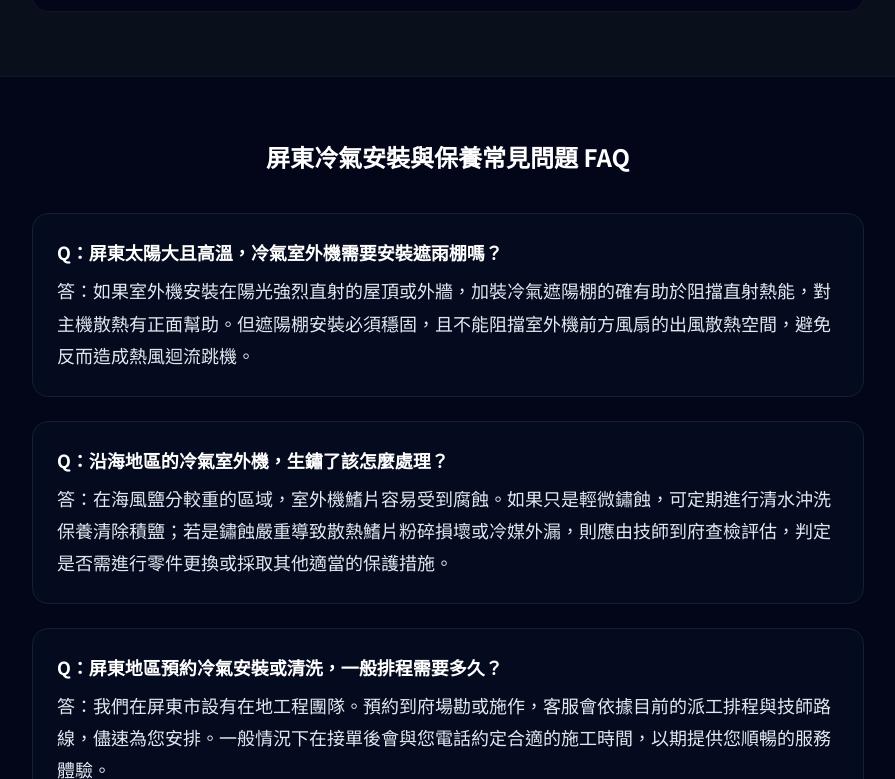
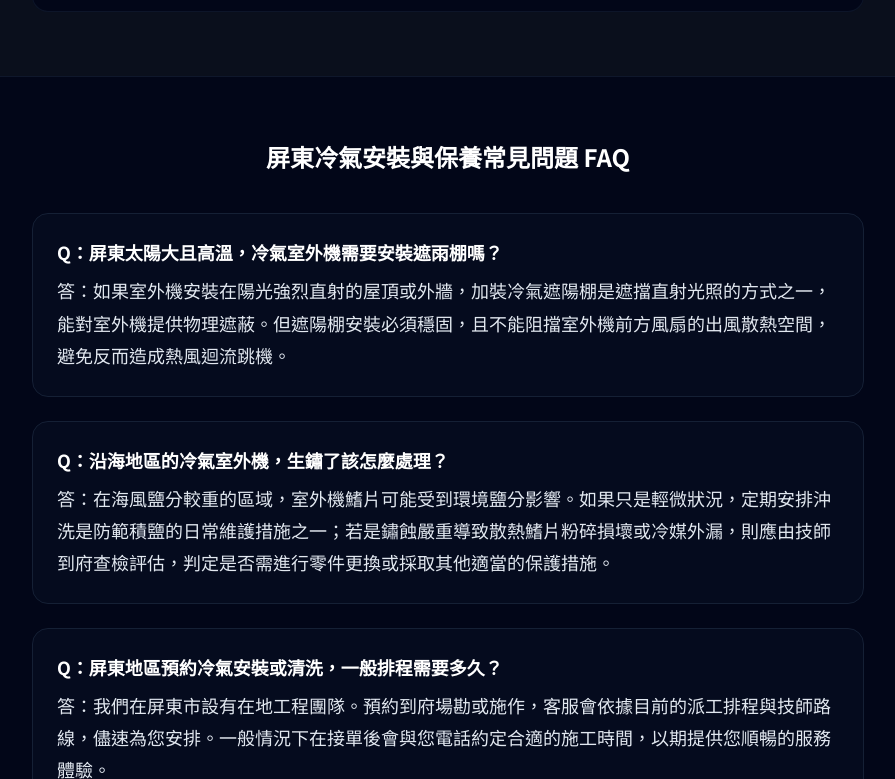
Before and after one commit to t14210184/hanyao, a Next.js app: page /areas/pingtung in a window 1280 px wide. Shown: the part 2079-2858 px from the top of the page, without its empty margins (192-1087 px from the left). Built offline with nearby package versions, Linux system fonts and the light colour scheme.

Commit message:
Fix conservative wording for Pingtung service area page

```diff
--- a/src/app/areas/pingtung/PingtungAreaClient.tsx
+++ b/src/app/areas/pingtung/PingtungAreaClient.tsx
@@ -97,14 +97,14 @@ export default function PingtungAreaClient() {
             <div className="bg-slate-950 p-6 rounded-2xl border border-slate-850/60">
               <h3 className="text-lg font-bold text-white mb-3">1. 南台灣超長日照與高溫曝曬（主機散熱與配管防護）</h3>
               <p>
-                屏東常年氣溫居高不下，室外機若長期處於日光直射的無遮蔽環境下，會使冷媒凝結溫度過高，影響冷房效果。我們技師在安裝時，會優先挑選具有遮陽或散熱良好的安裝位置，並對暴露在強烈陽光下的冷媒銅管外包覆<strong>高耐候抗 UV 保護防護膠帶</strong>，防範保溫棉脆化破損，以有助於減緩冷媒管路老化的風險。
+                屏東常年氣溫居高不下，室外機若長期處於日光直射的無遮蔽環境下，會使冷媒凝結溫度過高，影響冷房效果。我們技師在安裝時，會優先挑選具有遮陽或散熱良好的安裝位置，並對暴露在強烈陽光下的冷媒銅管外包覆<strong>高耐候抗 UV 保護防護膠帶</strong>，防範保溫棉脆化破損，作為防範冷媒管路老化的保護措施之一。
               </p>
             </div>
 
             <div className="bg-slate-950 p-6 rounded-2xl border border-slate-850/60">
               <h3 className="text-lg font-bold text-white mb-3">2. 沿海鹽分腐蝕與強風吹襲（防鏽與白鐵支架固定）</h3>
               <p>
-                屏東擁有漫長的海岸線，部分沿海鄉鎮（如東港、佳冬、林邊、枋寮等）空氣中帶有高鹽分。室外機鰭片若無適當防護，極易生鏽劣化。此外，部分特定區域（如恆春半島）在秋冬季節會受到強烈落山風襲擊。因此，我們在安裝時會特別注重<strong>防鏽處理與加厚白鐵安裝支架</strong>，並使用膨脹螺絲強力固定，是防範主機受風力動搖或墜落的安全維護措施。
+                屏東擁有漫長的海岸線，部分沿海鄉鎮（如東港、佳冬、林邊、枋寮等）空氣中帶有高鹽分。室外機鰭片若無適當防護，可能面臨生鏽與老化考量。此外，部分特定區域（如恆春半島）在秋冬季節會受到強烈落山風襲擊。因此，我們在安裝時會特別注重<strong>防鏽處理與加厚白鐵安裝支架</strong>，並使用膨脹螺絲強力固定，是防範主機受風力動搖或墜落的安全維護措施。
               </p>
             </div>
 
@@ -126,12 +126,12 @@ export default function PingtungAreaClient() {
           <div className="space-y-6">
             <div className="bg-slate-900/30 p-6 rounded-2xl border border-slate-850">
               <h3 className="font-bold text-white mb-2 text-lg">Q：屏東太陽大且高溫，冷氣室外機需要安裝遮雨棚嗎？</h3>
-              <p className="text-slate-200 text-base sm:text-lg leading-[1.8]">答：如果室外機安裝在陽光強烈直射的屋頂或外牆，加裝冷氣遮陽棚的確有助於阻擋直射熱能，對主機散熱有正面幫助。但遮陽棚安裝必須穩固，且不能阻擋室外機前方風扇的出風散熱空間，避免反而造成熱風迴流跳機。</p>
+              <p className="text-slate-200 text-base sm:text-lg leading-[1.8]">答：如果室外機安裝在陽光強烈直射的屋頂或外牆，加裝冷氣遮陽棚是遮擋直射光照的方式之一，能對室外機提供物理遮蔽。但遮陽棚安裝必須穩固，且不能阻擋室外機前方風扇的出風散熱空間，避免反而造成熱風迴流跳機。</p>
             </div>
 
             <div className="bg-slate-900/30 p-6 rounded-2xl border border-slate-850">
               <h3 className="font-bold text-white mb-2 text-lg">Q：沿海地區的冷氣室外機，生鏽了該怎麼處理？</h3>
-              <p className="text-slate-200 text-base sm:text-lg leading-[1.8]">答：在海風鹽分較重的區域，室外機鰭片容易受到腐蝕。如果只是輕微鏽蝕，可定期進行清水沖洗保養清除積鹽；若是鏽蝕嚴重導致散熱鰭片粉碎損壞或冷媒外漏，則應由技師到府查檢評估，判定是否需進行零件更換或採取其他適當的保護措施。</p>
+              <p className="text-slate-200 text-base sm:text-lg leading-[1.8]">答：在海風鹽分較重的區域，室外機鰭片可能受到環境鹽分影響。如果只是輕微狀況，定期安排沖洗是防範積鹽的日常維護措施之一；若是鏽蝕嚴重導致散熱鰭片粉碎損壞或冷媒外漏，則應由技師到府查檢評估，判定是否需進行零件更換或採取其他適當的保護措施。</p>
             </div>
 
             <div className="bg-slate-900/30 p-6 rounded-2xl border border-slate-850">
--- a/src/app/areas/pingtung/page.tsx
+++ b/src/app/areas/pingtung/page.tsx
@@ -57,7 +57,7 @@ const faqSchema = {
       "name": "屏東太陽大且高溫，冷氣室外機需要安裝遮雨棚嗎？",
       "acceptedAnswer": {
         "@type": "Answer",
-        "text": "如果室外機安裝在陽光強烈直射的屋頂或外牆，加裝冷氣遮陽棚的確有助於阻擋直射熱能，對主機散熱有正面幫助。但遮陽棚安裝必須穩固，且不能阻擋室外機前方風扇的出風散熱空間，避免反而造成熱風迴流跳機。"
+        "text": "如果室外機安裝在陽光強烈直射的屋頂或外牆，加裝冷氣遮陽棚是遮擋直射光照的方式之一，能對室外機提供物理遮蔽。但遮陽棚安裝必須穩固，且不能阻擋室外機前方風扇的出風散熱空間，避免反而造成熱風迴流跳機。"
       }
     },
     {
@@ -65,7 +65,7 @@ const faqSchema = {
       "name": "沿海地區的冷氣室外機，生鏽了該怎麼處理？",
       "acceptedAnswer": {
         "@type": "Answer",
-        "text": "在海風鹽分較重的區域，室外機鰭片容易受到腐蝕。如果只是輕微鏽蝕，可定期進行清水沖洗保養清除積鹽；若是鏽蝕嚴重導致散熱鰭片粉碎損壞或冷媒外漏，則應由技師到府查檢評估，判定是否需進行零件更換或採取其他適當的保護措施。"
+        "text": "在海風鹽分較重的區域，室外機鰭片可能受到環境鹽分影響。如果只是輕微狀況，定期安排沖洗是防範積鹽的日常維護措施之一；若是鏽蝕嚴重導致散熱鰭片粉碎損壞或冷媒外漏，則應由技師到府查檢評估，判定是否需進行零件更換或採取其他適當的保護措施。"
       }
     },
     {
```
